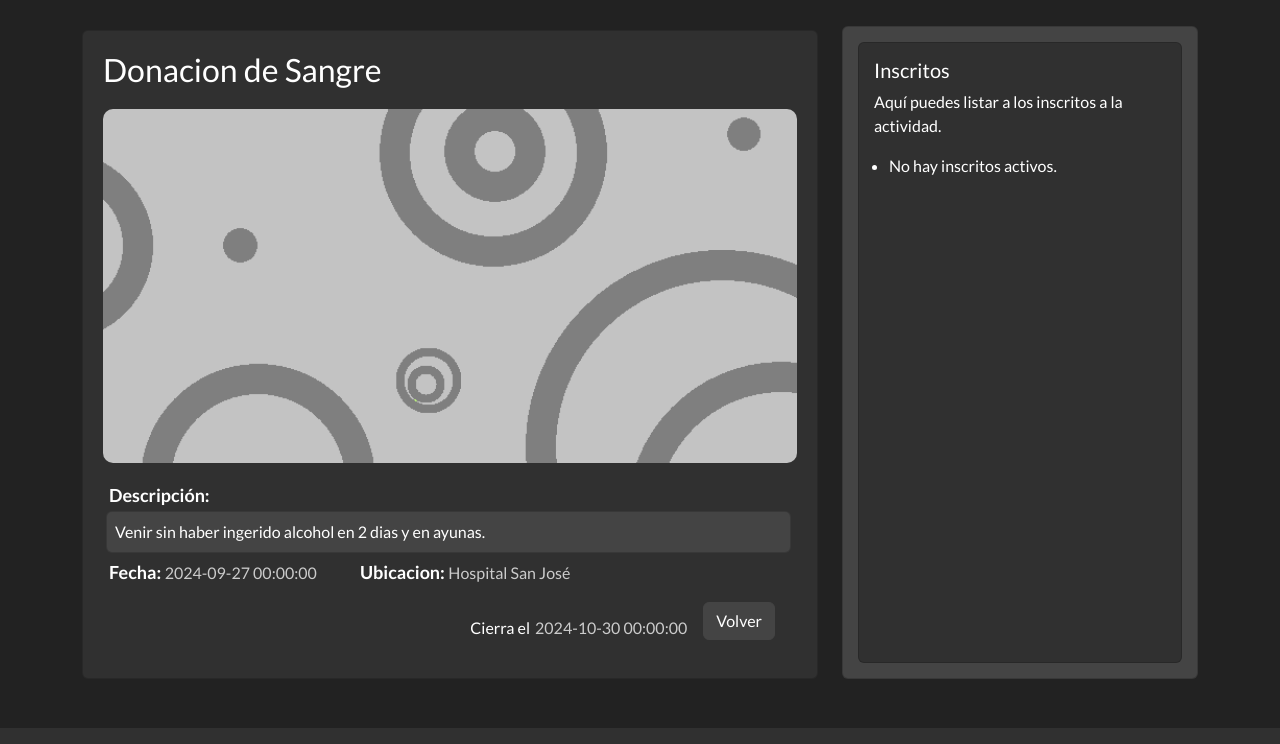
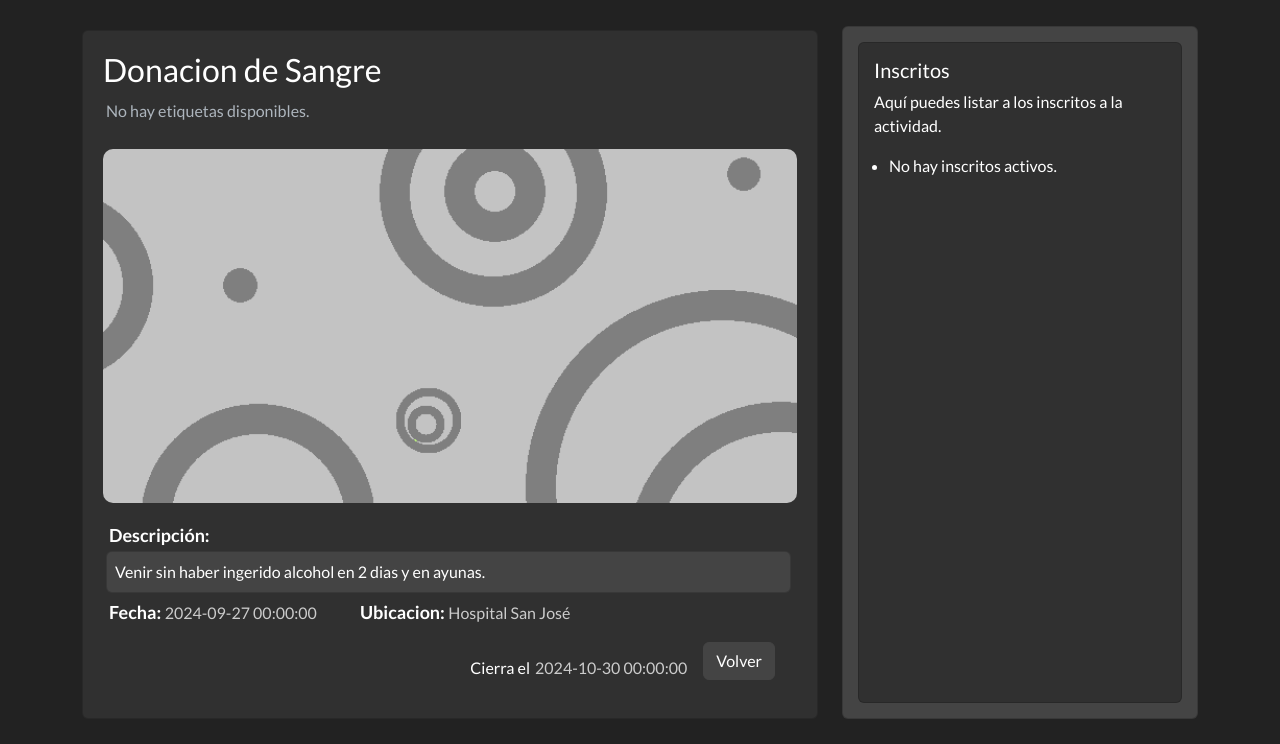
Before and after one commit to JJGL-2264422/WebVoluntarios, a PHP site: page /vista/actividad_detalles.php?actcod=1 in a window 1280 px wide. Shown: the part 72-816 px from the top of the page. Run offline with PHP 8.4, Linux system fonts and the light colour scheme; a user stored in the database is signed in; data comes from the database, SQL or seed files in the repository.

Commit message:
Las etiquetas ahora pueden verse debajo del nombre de la actividad

```diff
--- a/vista/actividad_detalles.php
+++ b/vista/actividad_detalles.php
@@ -82,6 +82,7 @@ if ($statement->execute()) {
   $txInicio = $lista['inicia_en'];
   $txCierra = $lista['termina_en'];
   $txUbicacion = $lista['ubicacion'];
+  $etiquetas = $lista['act_etiquetas'];
 }
 
 // Obtener usuarios inscritos
@@ -149,6 +150,20 @@ $inscritos = $inscritosStatement->fetchAll(PDO::FETCH_ASSOC);
                 </form>
               <?php endif; ?>
             </div>
+            <div class="row" style="margin-left:1px">
+                <div class="col-md-12 text-light">
+                  <?php
+                  if (!empty($etiquetas)) {
+                    $listaEtiquetas = explode(", ", $etiquetas);
+                    foreach ($listaEtiquetas as $etiqueta) {
+                      echo "<span class='etiqueta'>" . $etiqueta . "</span>"; // Muestra cada etiqueta por separado
+                    }
+                  } else {
+                    echo "<p>No hay etiquetas disponibles.</p>";
+                  }
+                  ?>
+                </div>
+              </div>
             <div style="margin:10px">
               <img src="<?php echo $banner ?>" style="border-radius:10px;display:block; margin-left:auto; margin-right:auto; width:100%;">
             </div>
```
